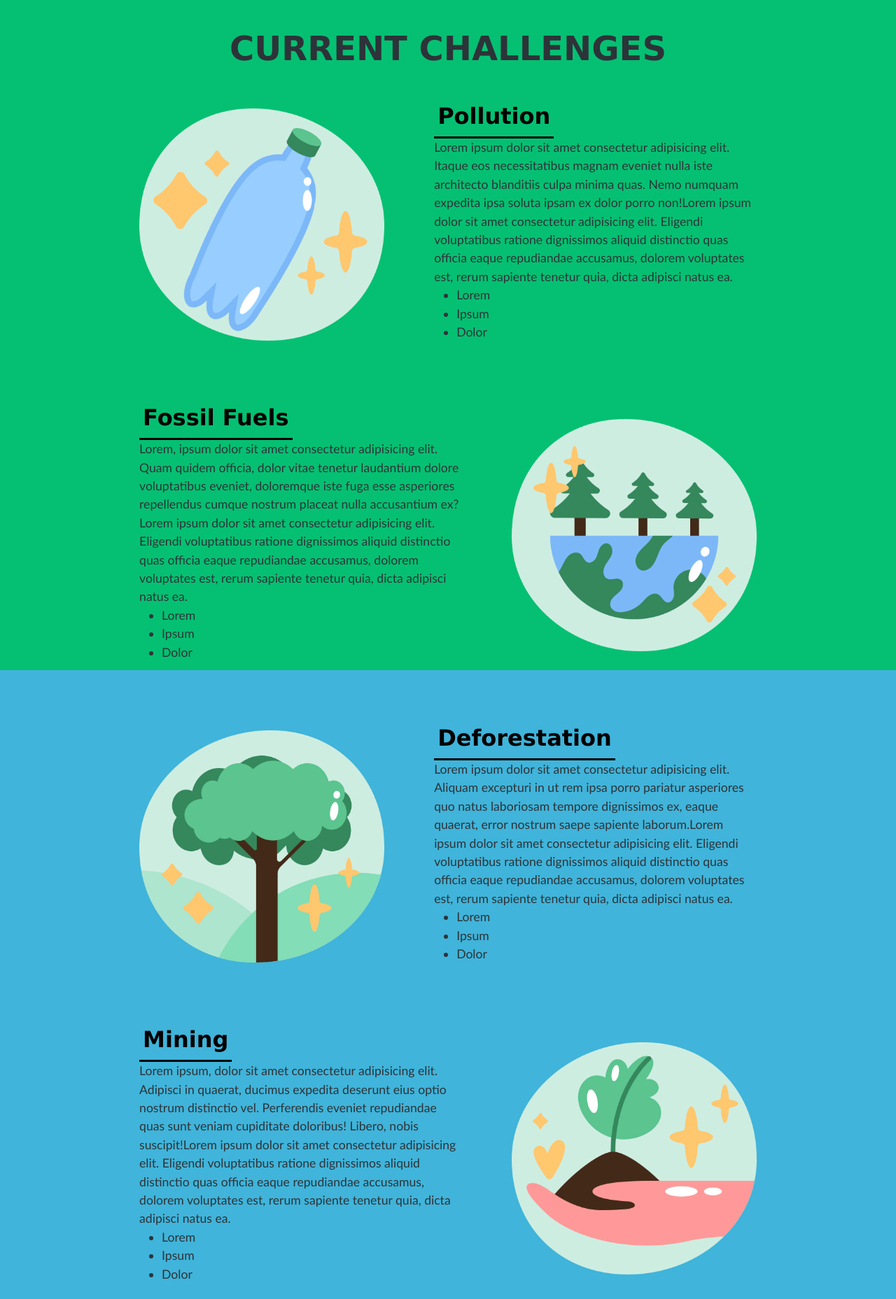
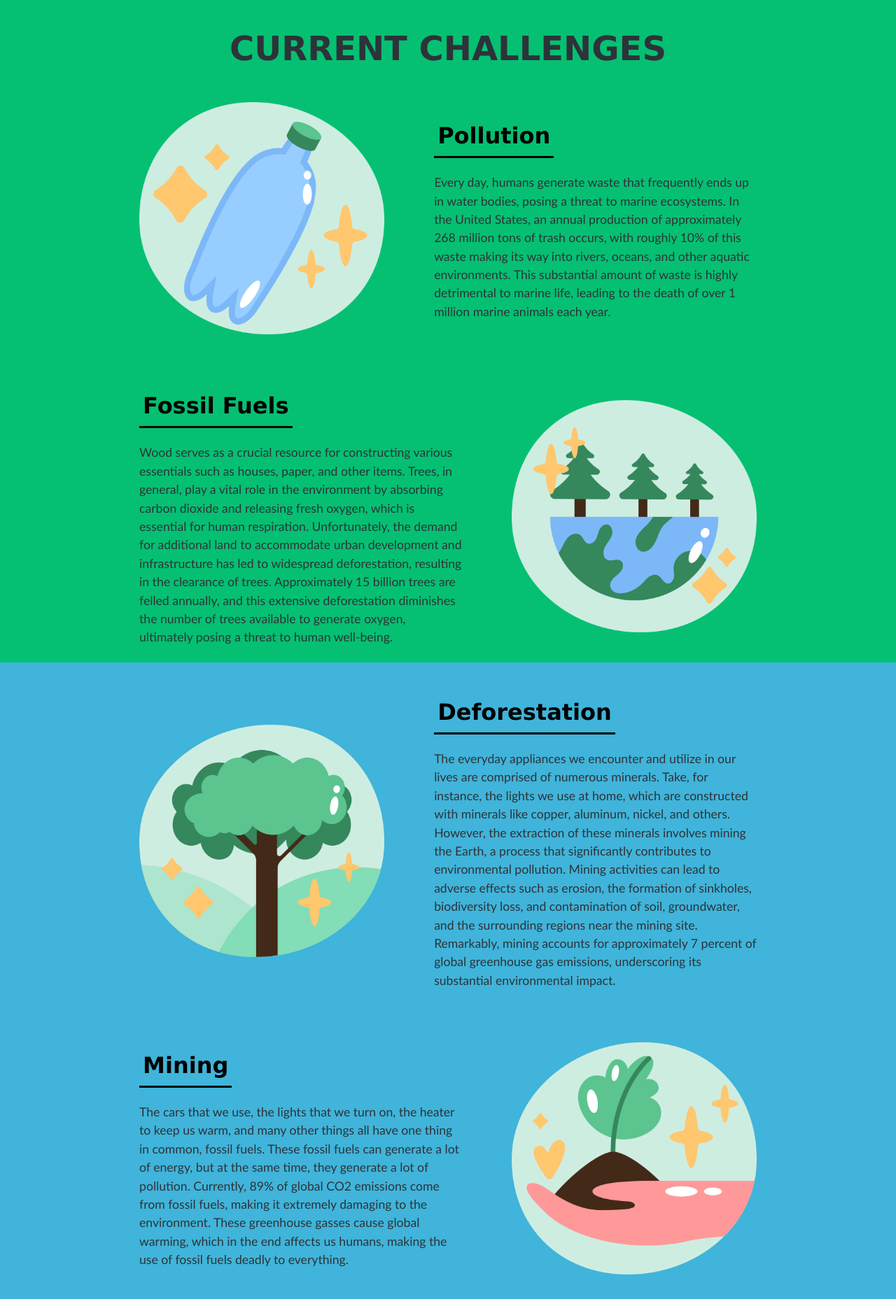
Before and after one commit to mkmkaksl/EarthFirst, a Django app: page / in a window 1280 px wide. Shown: the part 829-2686 px from the top of the page at 70% size. Run offline with Django 4.2, Linux system fonts and the light colour scheme; parts of the project's set-up code (start-up, migrations or seed data) failed here and were passed over; some libraries are stand-ins or nearby versions.

Commit message:
Map & Solutiosn edited

```diff
--- a/EarthFirst/settings.py
+++ b/EarthFirst/settings.py
@@ -110,8 +110,8 @@ EMAIL_HOST = 'smtp.gmail.com'
 EMAIL_USE_TLS = False
 EMAIL_PORT = 465
 EMAIL_USE_SSL = True
-EMAIL_HOST_USER = 'earthfirsttsa@gmail.com' #Email lckj djtg pdjs mlgn
-EMAIL_HOST_PASSWORD = '' # Password
+EMAIL_HOST_USER = 'earthfirsttsa@gmail.com' #Email
+EMAIL_HOST_PASSWORD = 'lckj djtg pdjs mlgn' # Password
 
 # Internationalization
 # https://docs.djangoproject.com/en/4.2/topics/i18n/
--- a/greenClean/static/greenClean/styles.css
+++ b/greenClean/static/greenClean/styles.css
@@ -292,10 +302,9 @@ header {
    font-size:2rem;
    border-style:solid;
    padding:5px;
-   border-width: 3px;
-   border-color: black;
-   border-style: hidden;
+   border: 3px hidden black;
    border-bottom-style: solid;
+   margin-bottom: 0.7em;
 }
 .impact-text{
    height: 80%;
--- a/greenClean/templates/greenClean/contact.html
+++ b/greenClean/templates/greenClean/contact.html
@@ -18,6 +18,7 @@
         </div>
 
     {% endif %} -->
+    <div class="contact-container">
         <form action="/contact" method="POST" class="mail-form">
             {% csrf_token %}
             <div class="form-section">
@@ -73,6 +74,10 @@
             {% endif %}
         </form>
 
+        <div class="img">
+            <img src="{% static 'greenClean/images/earth.png' %}" alt="">
+        </div>
+    </div>
 
     {% comment %} FAQ {% endcomment %}
 
--- a/greenClean/templates/greenClean/index.html
+++ b/greenClean/templates/greenClean/index.html
@@ -20,11 +20,13 @@
                 <div class="sub-title">
                     <span id="type-ani-txt">&ensp;</span>
                 </div>
+                <div class="learn-more-btn">
                     <button class="home-btn">
                         <a href="#impacts" id="homeA">
                             Learn more
                         </a>
                     </button>
+                </div>
             </div>
         </div>
     </div>
@@ -48,24 +50,15 @@
                     <div class="impact-content">
                         <div class="impact-topic-head"><b>Pollution</b></div>
                         <div class="impact-text">
-                            Lorem ipsum dolor sit amet consectetur adipisicing elit. Itaque eos necessitatibus magnam eveniet nulla iste architecto blanditiis culpa minima quas. Nemo numquam expedita ipsa soluta ipsam ex dolor porro non!Lorem ipsum dolor sit amet consectetur adipisicing elit. Eligendi voluptatibus ratione dignissimos aliquid distinctio quas officia eaque repudiandae accusamus, dolorem voluptates est, rerum sapiente tenetur quia, dicta adipisci natus ea.
-                            <ul>
-                                <li>Lorem</li>
-                                <li>Ipsum</li>
-                                <li>Dolor</li>
-                            </ul>
+                            Every day, humans generate waste that frequently ends up in water bodies, posing a threat to marine ecosystems. In the United States, an annual production of approximately 268 million tons of trash occurs, with roughly 10% of this waste making its way into rivers, oceans, and other aquatic environments. This substantial amount of waste is highly detrimental to marine life, leading to the death of over 1 million marine animals each year.
                         </div>
                     </div>
                 </div>
                 <div class="impact-card">
                     <div class="impact-content">
                         <div class="impact-topic-head"><b>Fossil Fuels</b></div>
-                        <div class="impact-text">Lorem, ipsum dolor sit amet consectetur adipisicing elit. Quam quidem officia, dolor vitae tenetur laudantium dolore voluptatibus eveniet, doloremque iste fuga esse asperiores repellendus cumque nostrum placeat nulla accusantium ex?Lorem ipsum dolor sit amet consectetur adipisicing elit. Eligendi voluptatibus ratione dignissimos aliquid distinctio quas officia eaque repudiandae accusamus, dolorem voluptates est, rerum sapiente tenetur quia, dicta adipisci natus ea.
-                            <ul>
-                                <li>Lorem</li>
-                                <li>Ipsum</li>
-                                <li>Dolor</li>
-                            </ul>
+                        <div class="impact-text">
+                            Wood serves as a crucial resource for constructing various essentials such as houses, paper, and other items. Trees, in general, play a vital role in the environment by absorbing carbon dioxide and releasing fresh oxygen, which is essential for human respiration. Unfortunately, the demand for additional land to accommodate urban development and infrastructure has led to widespread deforestation, resulting in the clearance of trees. Approximately 15 billion trees are felled annually, and this extensive deforestation diminishes the number of trees available to generate oxygen, ultimately posing a threat to human well-being.
                         </div>
                     </div>
                     <div class="impact-img">
@@ -78,24 +71,16 @@
                     </div>
                     <div class="impact-content">
                         <div class="impact-topic-head"><b>Deforestation</b></div>
-                        <div class="impact-text">Lorem ipsum dolor sit amet consectetur adipisicing elit. Aliquam excepturi in ut rem ipsa porro pariatur asperiores quo natus laboriosam tempore dignissimos ex, eaque quaerat, error nostrum saepe sapiente laborum.Lorem ipsum dolor sit amet consectetur adipisicing elit. Eligendi voluptatibus ratione dignissimos aliquid distinctio quas officia eaque repudiandae accusamus, dolorem voluptates est, rerum sapiente tenetur quia, dicta adipisci natus ea.
-                            <ul>
-                                <li>Lorem</li>
-                                <li>Ipsum</li>
-                                <li>Dolor</li>
-                            </ul>
+                        <div class="impact-text">
+                            The everyday appliances we encounter and utilize in our lives are comprised of numerous minerals. Take, for instance, the lights we use at home, which are constructed with minerals like copper, aluminum, nickel, and others. However, the extraction of these minerals involves mining the Earth, a process that significantly contributes to environmental pollution. Mining activities can lead to adverse effects such as erosion, the formation of sinkholes, biodiversity loss, and contamination of soil, groundwater, and the surrounding regions near the mining site. Remarkably, mining accounts for approximately 7 percent of global greenhouse gas emissions, underscoring its substantial environmental impact.
                         </div>
                     </div>
                 </div>
                 <div class="impact-card">
                     <div class="impact-content">
                         <div class="impact-topic-head"><b>Mining</b></div>
-                        <div class="impact-text">Lorem ipsum, dolor sit amet consectetur adipisicing elit. Adipisci in quaerat, ducimus expedita deserunt eius optio nostrum distinctio vel. Perferendis eveniet repudiandae quas sunt veniam cupiditate doloribus! Libero, nobis suscipit!Lorem ipsum dolor sit amet consectetur adipisicing elit. Eligendi voluptatibus ratione dignissimos aliquid distinctio quas officia eaque repudiandae accusamus, dolorem voluptates est, rerum sapiente tenetur quia, dicta adipisci natus ea.
-                            <ul>
-                                <li>Lorem</li>
-                                <li>Ipsum</li>
-                                <li>Dolor</li>
-                            </ul>
+                        <div class="impact-text">
+                            The cars that we use, the lights that we turn on, the heater to keep us warm, and many other things all have one thing in common, fossil fuels. These fossil fuels can generate a lot of energy, but at the same time, they generate a lot of pollution. Currently, 89% of global CO2 emissions come from fossil fuels, making it extremely damaging to the environment. These greenhouse gasses cause global warming, which in the end affects us humans, making the use of fossil fuels deadly to everything.
                         </div>
                     </div>
                     <div class="impact-img">
--- a/greenClean/templates/greenClean/solutions.html
+++ b/greenClean/templates/greenClean/solutions.html
@@ -6,7 +6,7 @@
 {% block body %}
     <section>
         <div class="impacts-page" style="background: none;">
-            <div class="impact-title"><b>Solutions</b></div>
+            <div class="impact-title" style="color: #35875B;"><b>Solutions</b></div>
                 <div class="impact-card">
                     <div class="impact-img">
                         <img class="img-i" src="{% static 'greenClean/images/EV.png' %}" height="350" width="350">
--- a/greenClean/views.py
+++ b/greenClean/views.py
@@ -151,7 +151,8 @@ def map(request):
             z=year_countries[col],
             colorscale = 'Greens',
             marker_line_color = 'black',
-            marker_line_width = 1
+            marker_line_width = 1,
+            showscale=False
         )
     )
 
@@ -171,7 +172,7 @@ def map(request):
         autosize=True,
         width=None,
         height=None,
-        margin=dict(l=0, r=0, t=50, b=0),
+        margin=dict(l=0, r=0, t=100, b=0),
     )
 
     #Creating the visualization timelapse, we use px
```
Also changed, not shown: other parts of greenClean/static/greenClean/styles.css (+50 -13 lines), greenClean/static/greenClean/images/earth.png (added), 1 other file. Lines whose indentation alone changed are shown as unchanged.
